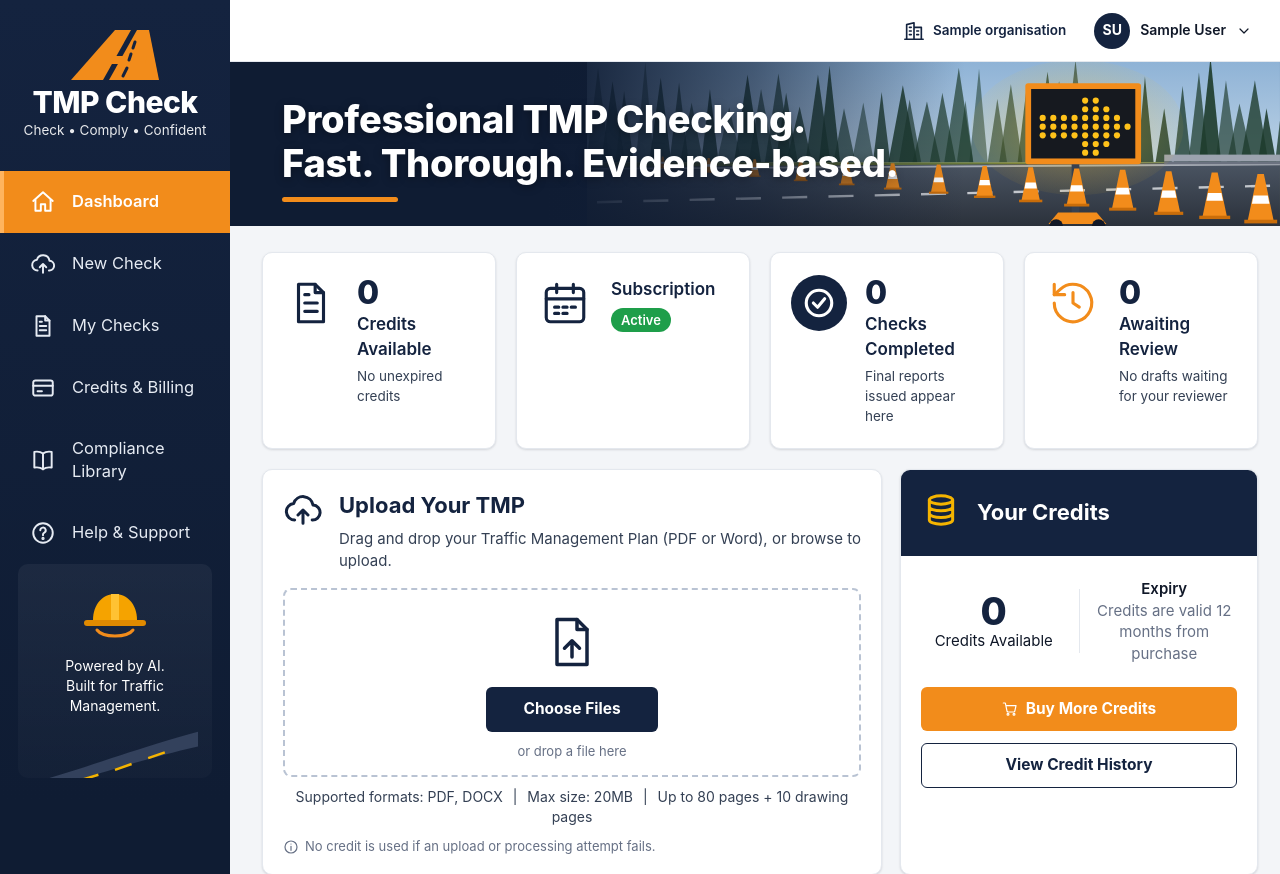
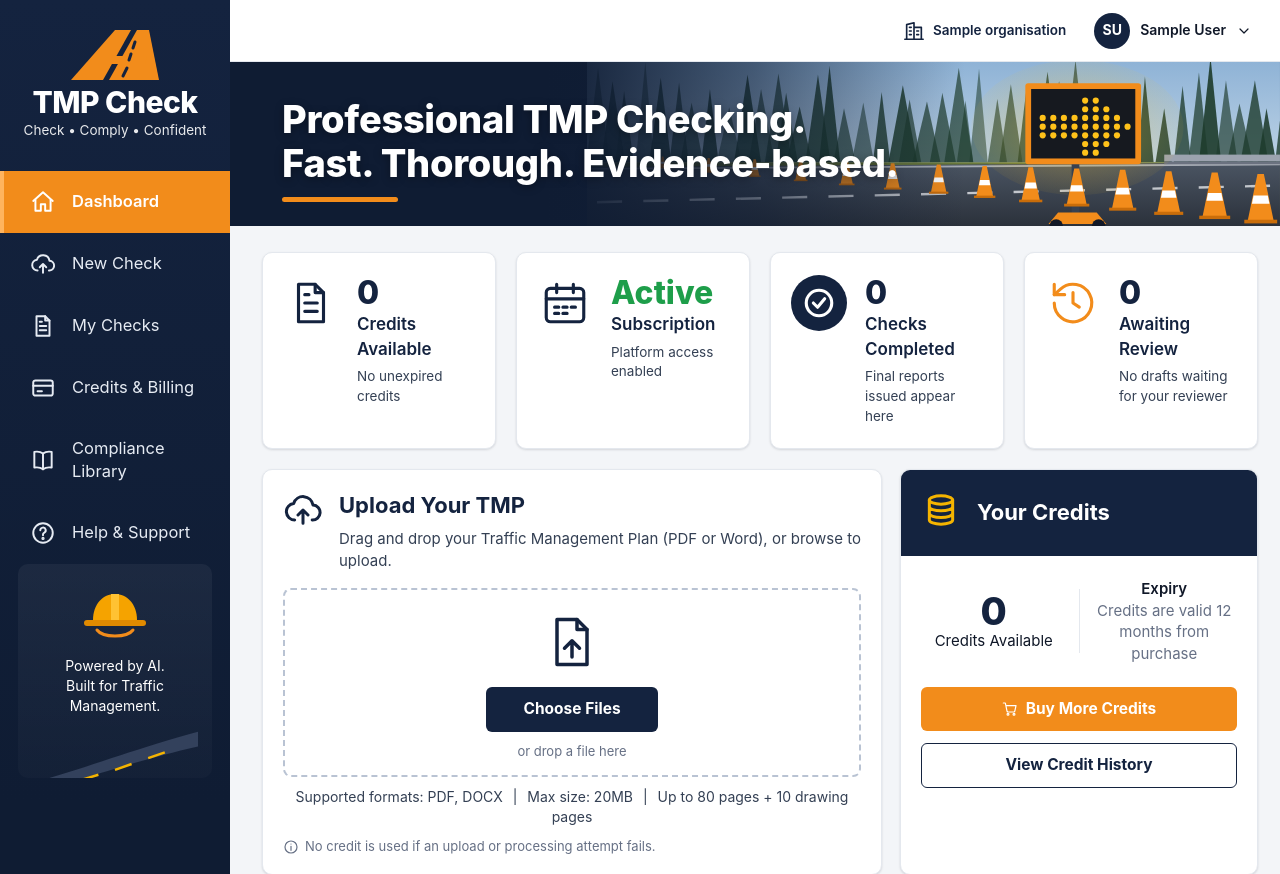
Before and after one commit to abovethetableglobal-au/TMP-Proof-Reader, a FastAPI app: page / in a window 1280 px wide. Shown: the top 874 px of the page. Run offline with FastAPI, Linux system fonts and the light colour scheme; tables that the repository leaves empty hold one stand-in row (values such as "Sample post"); parts of the project's set-up code (start-up, migrations or seed data) failed here and were passed over.

Commit message:
Dashboard: show subscription status as Subscription tile value
Co-Authored-By: Claude Opus 5.5 <noreply@anthropic.com>
Claude-Session: https://claude.ai/code/session_01FVaWCt5gj4brzhm59qDLsq

```diff
--- a/src/portal/static/css/portal.css
+++ b/src/portal/static/css/portal.css
@@ -114,6 +114,8 @@ main { padding: 0 0 28px; flex: 1; }
 .stat-num { font-size: 32px; font-weight: 800; color: var(--navy-800); line-height: 1.1; }
 .stat-num small { font-size: 15px; font-weight: 600; }
 .stat-num.muted { color: #98a2b3; }
+.stat-num.ok { color: var(--green); }
+.stat-num.off { color: var(--muted); }
 .stat-label { font-size: 17px; font-weight: 600; color: var(--navy-800); margin-top: 2px; }
 .stat-sub { font-size: 13.5px; color: var(--ink-2); margin-top: 6px; }
 .stat-sub.up { color: var(--green); font-weight: 600; }
--- a/src/portal/templates/pages/dashboard.html
+++ b/src/portal/templates/pages/dashboard.html
@@ -31,13 +31,10 @@
   <article class="card stat">
     <div class="stat-ic navy">{{ icon("calendar") }}</div>
     <div class="stat-body">
-      {% if d.subscription.status == "active" %}
-        <div class="stat-label">Subscription</div>
-        <span class="pill ok">Active</span>
-      {% else %}
-        <div class="stat-label">Subscription</div>
-        <span class="pill neutral">{{ {"none": "Not active", "lapsed": "Lapsed", "cancelled": "Cancelled"}[d.subscription.status] }}</span>
-      {% endif %}
+      {% set st = d.subscription.status %}
+      <div class="stat-num {{ 'ok' if st == 'active' else 'off' }}">{{ {"active": "Active", "none": "Not active", "lapsed": "Lapsed", "cancelled": "Cancelled"}[st] }}</div>
+      <div class="stat-label">Subscription</div>
+      <div class="stat-sub">{% if st == "active" %}Platform access enabled{% else %}<a href="/billing">View subscription</a>{% endif %}</div>
     </div>
   </article>
 
```
Also changed, not shown: PROJECT_LOG.md (+1 -0 lines), 3 other files.
